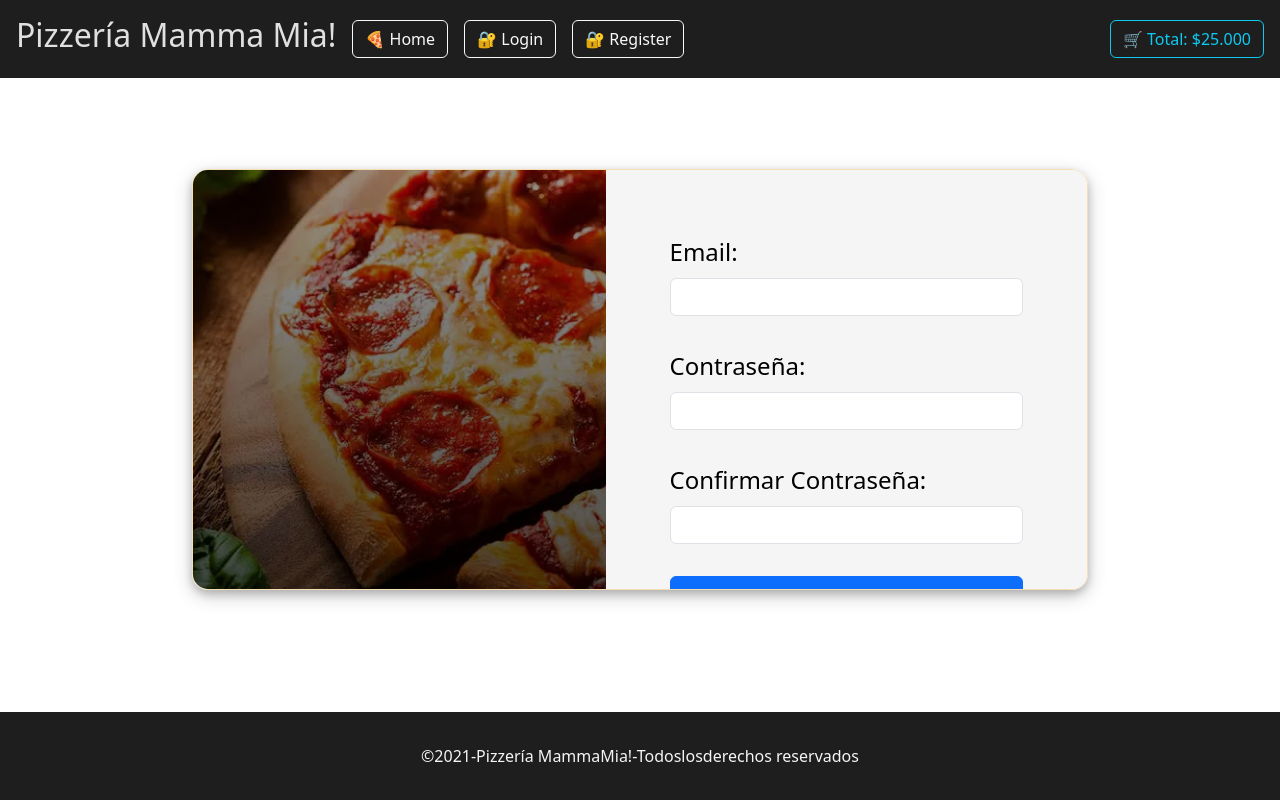
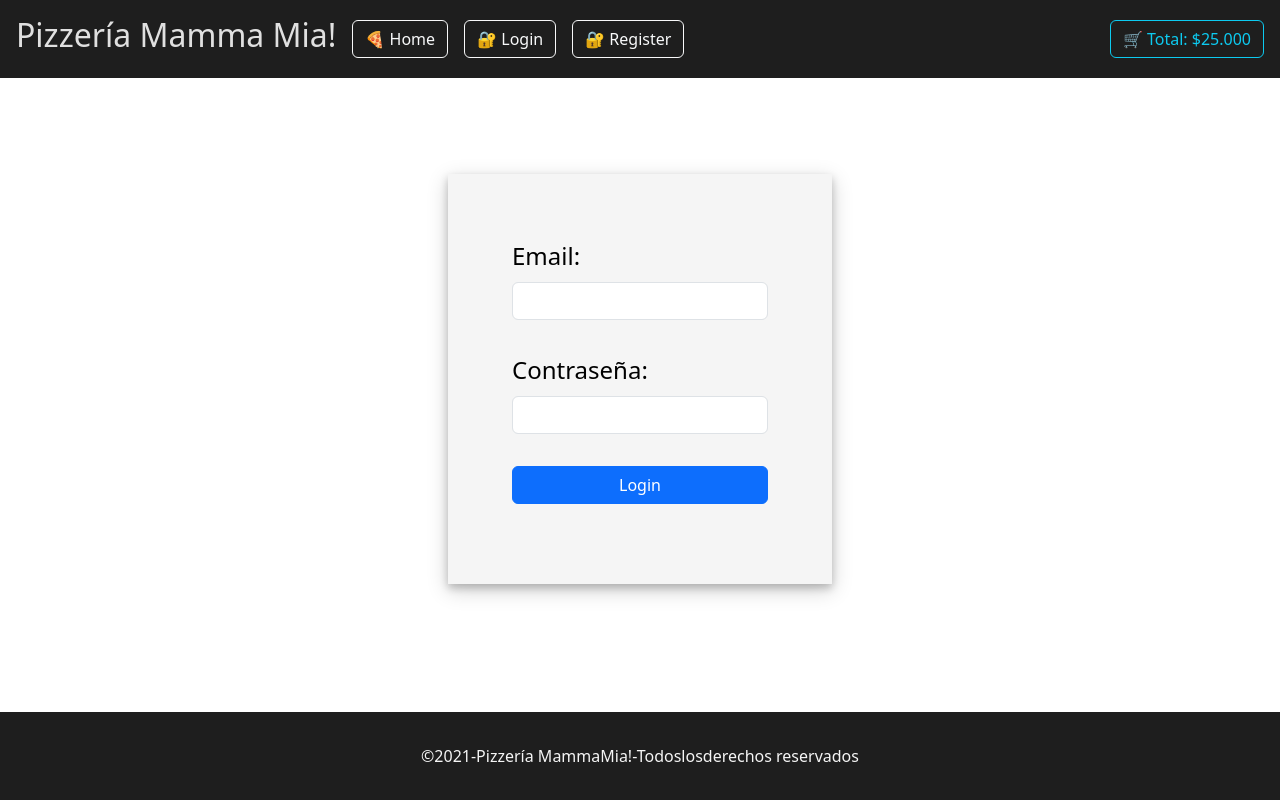
Before and after one commit to framirezj/ADL_desafio_PizzaStore_React, a React (Vite) app: page / in a window 1280 px wide. Built offline with nearby package versions, Linux system fonts and the light colour scheme.

Commit message:
refactor: para seguir el paso a paso del contenido posterior

```diff
--- a/src/App.css
+++ b/src/App.css
@@ -1,33 +1,14 @@
-.container-access{
-    display: flex;
-    justify-content: center;
-    align-items: ce;
-    width: 70%;
-    height: 70%;
-    border: 1px solid wheat;
-    border-radius: 1rem;
-    overflow: hidden;
-    box-shadow: 0 4px 8px 0 rgba(0, 0, 0, 0.2), 0 6px 20px 0 rgba(0, 0, 0, 0.19);
-
-}
-
-.access-image{
-    background-image: url('.');
-    background-image: linear-gradient(rgba(0, 0, 0, 0.4), rgba(0, 0, 0, 0.7)),
-    url("/img/pizzapizza.webp");
-    background-size: cover;
-    width: 100%;
-    background-repeat: no-repeat;
-}
-
 .form-login{
     color: black;
     display: flex;
     flex-direction: column;
     padding: 4rem;
     gap: 2rem;
-    width: 100%;
+    width: 30%;
     font-size: 1.5rem;
     text-align: start;
     background-color: whitesmoke;
+    overflow: hidden;
+
+    box-shadow: 0 4px 8px 0 rgba(0, 0, 0, 0.2), 0 6px 20px 0 rgba(0, 0, 0, 0.19);
 }
--- a/src/App.jsx
+++ b/src/App.jsx
@@ -7,7 +7,7 @@ import Register from "./components/Register";
 import Login from "./components/Login";
 
 function App() {
-  console.log("hola")
+  console.log("hola");
   return (
     <div className="app-container">
       <div className="container-navbar">
@@ -15,16 +15,8 @@ function App() {
       </div>
       <main className="container-home">
         {/* <Home /> */}
+        <Login />
         {/* <Register /> */}
-
-
-        <div className="container-access">
-          <div className="access-image">
-          </div>
-          {/* <Login /> */}
-          <Register />
-        </div>
-
       </main>
       <footer className="container-footer">
         <Footer />
```
